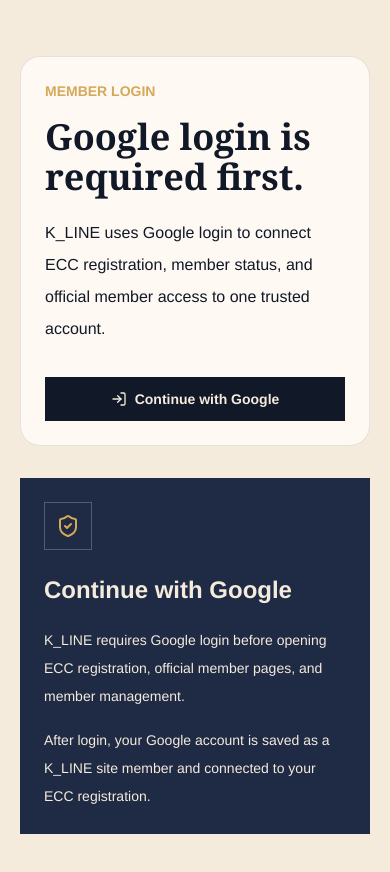
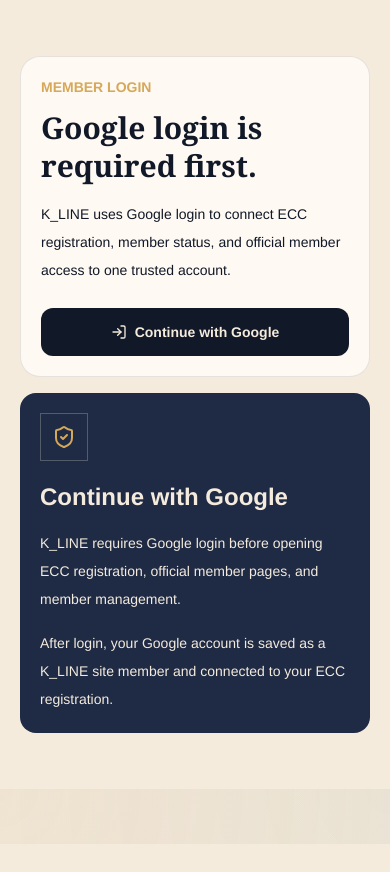
Before and after one commit to sangkyoung0827/K_LINE, a Next.js app: page /login in a window 390 px wide. Shown: the top 872 px of the page. After the commit the page ends 844 px from the top, so only its background shows below. Built offline with nearby package versions, Linux system fonts and the light colour scheme; no server answers.

Commit message:
Make login actions easier to use on phones

```diff
--- a/src/components/LoginPanel.tsx
+++ b/src/components/LoginPanel.tsx
@@ -20,31 +20,33 @@ export function LoginPanel({ callbackUrl = "/ecc-join" }: LoginPanelProps) {
     : "/ecc-join";
 
   return (
-    <div className="grid gap-8 lg:grid-cols-[1fr_0.9fr]">
-      <section className="paper-panel p-6 md:p-8">
+    <div className="grid gap-4 sm:gap-8 lg:grid-cols-[1fr_0.9fr]">
+      <section className="paper-panel p-5 sm:p-6 md:p-8">
         <p className="text-sm font-semibold uppercase text-brass">
           <I18nText en="Member Login" ko="회원 로그인" />
         </p>
-        <h1 className="mt-4 font-serif text-4xl font-semibold text-ink md:text-6xl">
+        <h1 className="mt-3 break-words font-serif text-3xl font-semibold leading-tight text-ink sm:mt-4 sm:text-4xl md:text-6xl">
           <I18nText en="Google login is required first." ko="먼저 Google 로그인이 필요합니다." />
         </h1>
-        <p className="mt-5 max-w-2xl text-base leading-8 text-ink/68">
+        <p className="mt-4 max-w-2xl text-sm leading-7 text-ink/68 sm:mt-5 sm:text-base sm:leading-8">
           <I18nText
             en="K_LINE uses Google login to connect ECC registration, member status, and official member access to one trusted account."
             ko="K_LINE은 Google 로그인을 통해 ECC 등록, 회원 상태, 정식회원 권한을 하나의 신뢰할 수 있는 계정에 연결합니다."
           />
         </p>
 
-        <div className="mt-8 flex flex-col gap-3 sm:flex-row">
+        <div className="mt-6 flex flex-col gap-3 sm:mt-8 sm:flex-row">
           {isSignedIn ? (
             <>
-              <CTAButton href={safeCallbackUrl}>
-                <I18nText en="Go to dashboard" ko="대시보드로 이동" />
-              </CTAButton>
+              <span className="grid w-full sm:w-auto">
+                <CTAButton href={safeCallbackUrl}>
+                  <I18nText en="Go to dashboard" ko="대시보드로 이동" />
+                </CTAButton>
+              </span>
               <button
                 type="button"
                 onClick={() => signOut({ callbackUrl: "/login" })}
-                className="inline-flex min-h-11 items-center justify-center gap-2 border border-ink/20 px-5 py-3 text-sm font-semibold text-ink transition hover:border-brass hover:bg-brass/10"
+                className="inline-flex min-h-12 w-full items-center justify-center gap-2 rounded-xl border border-ink/20 px-5 py-3 text-sm font-semibold text-ink transition hover:border-brass hover:bg-brass/10 sm:min-h-11 sm:w-auto sm:rounded-none"
               >
                 <LogOut aria-hidden className="h-4 w-4" />
                 <I18nText en="Sign out" ko="로그아웃" />
@@ -60,7 +62,7 @@ export function LoginPanel({ callbackUrl = "/ecc-join" }: LoginPanelProps) {
                   redirectTo: safeCallbackUrl
                 })
               }
-              className="inline-flex min-h-11 items-center justify-center gap-2 bg-ink px-5 py-3 text-sm font-semibold text-paper transition hover:bg-navy disabled:cursor-not-allowed disabled:opacity-60"
+              className="inline-flex min-h-12 w-full items-center justify-center gap-2 rounded-xl bg-ink px-5 py-3 text-sm font-semibold text-paper transition hover:bg-navy disabled:cursor-not-allowed disabled:opacity-60 sm:min-h-11 sm:w-auto sm:rounded-none"
             >
               <LogIn aria-hidden className="h-4 w-4" />
               {isLoading
@@ -75,7 +77,7 @@ export function LoginPanel({ callbackUrl = "/ecc-join" }: LoginPanelProps) {
         </div>
       </section>
 
-      <aside className="bg-navy p-6 text-paper md:p-8">
+      <aside className="rounded-2xl bg-navy p-5 text-paper sm:rounded-none sm:p-6 md:p-8">
         <div className="flex h-12 w-12 items-center justify-center border border-paper/25">
           {isSignedIn ? (
             <CheckCircle2 aria-hidden className="h-6 w-6 text-brass" />
@@ -83,20 +85,20 @@ export function LoginPanel({ callbackUrl = "/ecc-join" }: LoginPanelProps) {
             <ShieldCheck aria-hidden className="h-6 w-6 text-brass" />
           )}
         </div>
-        <h2 className="mt-6 text-2xl font-semibold">
+        <h2 className="mt-5 text-2xl font-semibold sm:mt-6">
           {isSignedIn ? (
             <I18nText en="Signed in" ko="로그인됨" />
           ) : (
             <I18nText en="Continue with Google" ko="Google로 계속하기" />
           )}
         </h2>
-        <div className="mt-5 space-y-4 text-sm leading-7 text-paper/74">
+        <div className="mt-4 space-y-4 text-sm leading-7 text-paper/74 sm:mt-5">
           {isSignedIn ? (
-            <div className="flex items-start gap-3 border border-paper/15 p-4">
+            <div className="flex min-w-0 items-start gap-3 border border-paper/15 p-4">
               <UserCircle aria-hidden className="mt-1 h-5 w-5 shrink-0 text-brass" />
-              <div>
-                <p className="font-semibold text-paper">{displayName}</p>
-                <p>
+              <div className="min-w-0">
+                <p className="break-words font-semibold text-paper">{displayName}</p>
+                <p className="break-all">
                   {session?.user?.email ?? (
                     <I18nText en="Google account connected." ko="Google 계정이 연결되었습니다." />
                   )}
```
